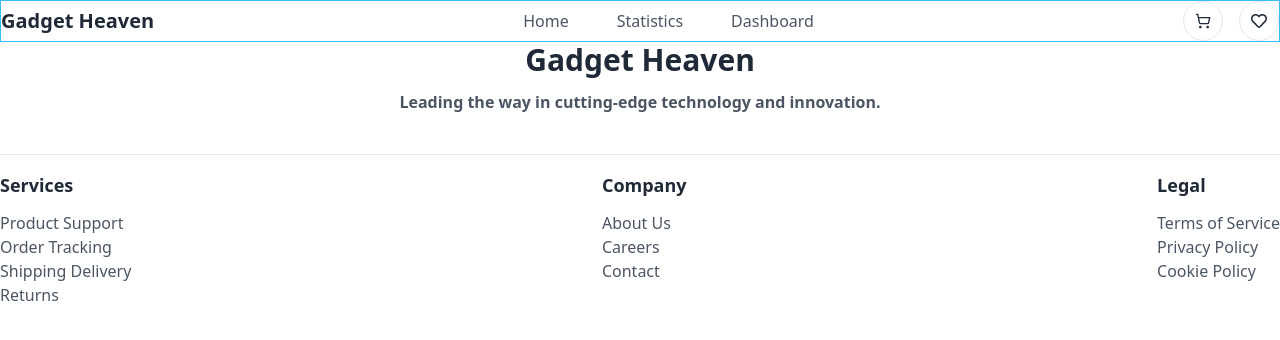
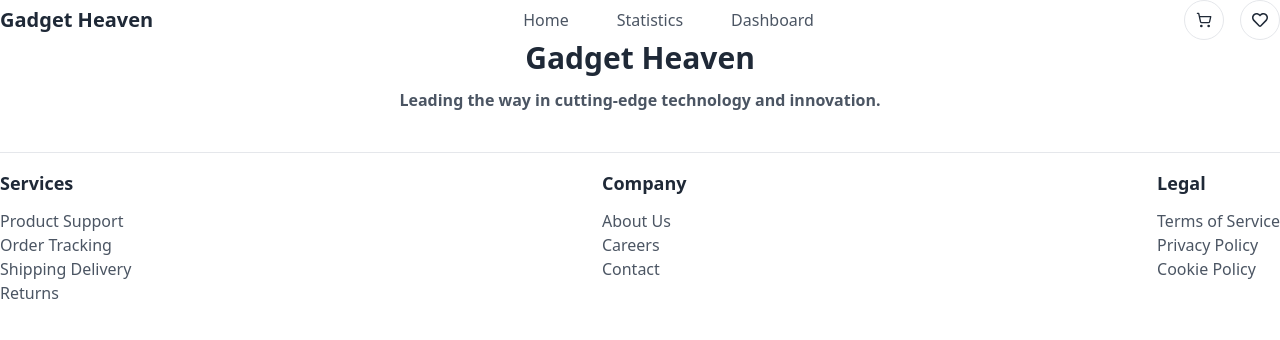
Before and after one commit to programming-hero-web-course-4/b10a8-gadget-heaven-HridoyMnd, a React app: page / in a window 1280 px wide. Shown: the top 340 px of the page. Built offline with nearby package versions, Linux system fonts and the light colour scheme; the HTML template or start-up script is replaced by a standard one.

Commit message:
recheck code format and something change

```diff
--- a/src/assets/Components/Footer/Footer.jsx
+++ b/src/assets/Components/Footer/Footer.jsx
@@ -3,12 +3,16 @@ const Footer = () => {
     return (
         <section className="container mx-auto">
             <footer>
+                {/* heading part */}
                 <div className="mb-10 text-center">
                     <h1 className="font-bold text-3xl mb-3">Gadget Heaven</h1>
                     <p className="font-semibold text-gray-600">Leading the way in cutting-edge technology and innovation.</p>
                 </div>
+                {/* horizontal rule */}
                 <hr />
+                {/* bottom part */}
                 <div className="flex justify-between mt-4">
+                    {/* left part */}
                     <div>
                         <h3 className="font-bold text-lg mb-3">Services</h3>
                         <p className="font-medium text-gray-600">Product Support</p>
@@ -16,12 +20,14 @@ const Footer = () => {
                         <p className="font-medium text-gray-600">Shipping Delivery</p>
                         <p className="font-medium text-gray-600">Returns</p>
                     </div>
+                    {/* center part */}
                     <div>
                         <h3 className="font-bold text-lg mb-3">Company</h3>
                         <p className="font-medium text-gray-600">About Us</p>
                         <p className="font-medium text-gray-600">Careers</p>
                         <p className="font-medium text-gray-600">Contact</p>
                     </div>
+                    {/* right part */}
                     <div>
                         <h3 className="font-bold text-lg mb-3">Legal</h3>
                         <p className="font-medium text-gray-600">Terms of Service</p>
--- a/src/assets/Components/Navbar/Navbar.jsx
+++ b/src/assets/Components/Navbar/Navbar.jsx
@@ -3,11 +3,13 @@ import { LuShoppingCart } from "react-icons/lu";
 import { FaRegHeart } from "react-icons/fa";
 const Navbar = () => {
     return (
-        <div className="border border-sky-400 container mx-auto">
+        <section className="container mx-auto">
             <nav className="flex justify-between items-center">
+                {/* nav logo part */}
                 <div>
                     <h1 className="text-xl font-bold">Gadget Heaven</h1>
                 </div>
+                {/* nav menu part */}
                 <div>
                     <ul className="flex gap-2">
                         <Link className="px-5 py-2 font-medium text-gray-600">Home</Link>
@@ -15,12 +17,14 @@ const Navbar = () => {
                         <Link className="px-5 py-2 font-medium text-gray-600">Dashboard</Link>
                     </ul>
                 </div>
+                {/* nav button part */}
                 <div className="flex gap-4">
                     <button className="border h-10 w-10 rounded-full flex justify-center items-center"><LuShoppingCart className="" /></button>
                     <button className="border h-10 w-10 rounded-full flex justify-center items-center"><FaRegHeart className="" /></button>
                 </div>
             </nav>
-        </div>
+        </section>
+
     );
 };
 
```
